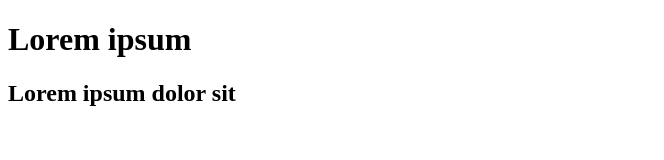
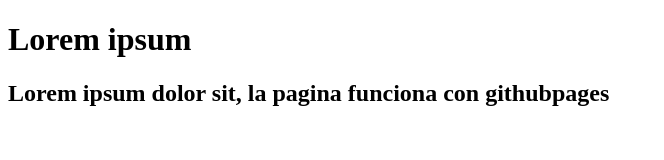
Before and after one commit to VIXO3029/pruebagit, a plain HTML site: page prueba.html in a window 1280 px wide. Shown: the whole page, without its empty margins (0-664 px from the left). Drawn offline with Linux system fonts and the light colour scheme.

```diff
--- a/prueba.html
+++ b/prueba.html
@@ -4,11 +4,11 @@
     <meta charset="UTF-8">
     <meta http-equiv="X-UA-Compatible" content="IE=edge">
     <meta name="viewport" content="width=cls, initial-scale=1.0">
-    <title>Document</title>
+    <title>github pages</title>
 </head>
 <body>
     <h1> Lorem ipsum</h1>
-    <h2> Lorem ipsum dolor sit</h2>
+    <h2> Lorem ipsum dolor sit, la pagina funciona con githubpages</h2>
 
 </body>
 </html>
```
